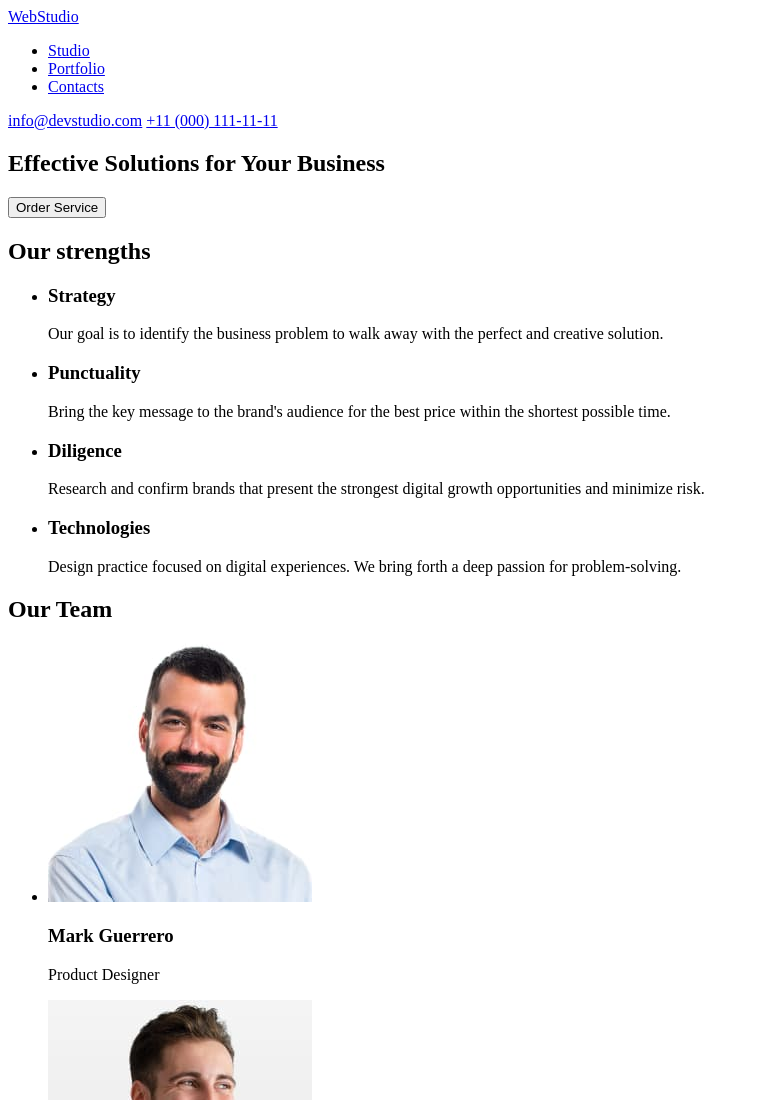
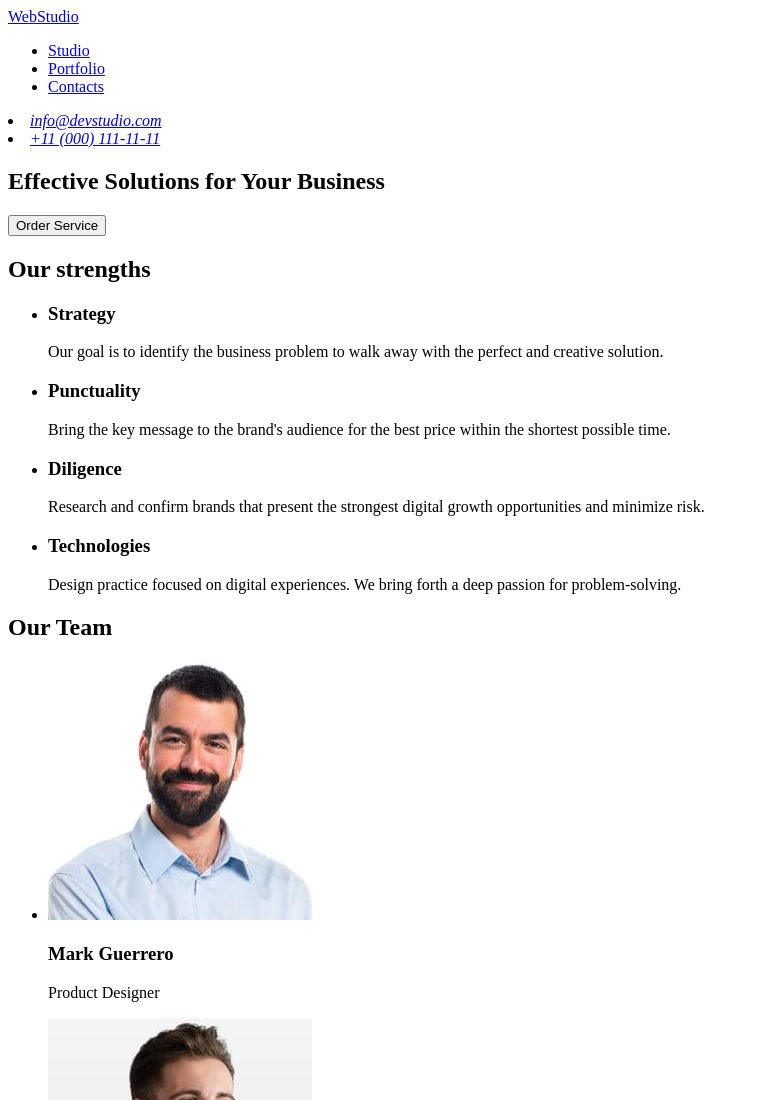
Before and after one commit to DutuGabriel/goit-markup-hw-01, a plain HTML site: page index.html in a window 1280 px wide. Shown: the top 1100 px of the page, without its empty margins (0-759 px from the left). Drawn offline with Linux system fonts and the light colour scheme.

Commit message:
Task verification 3

```diff
--- a/index.html
+++ b/index.html
@@ -16,8 +16,10 @@
           <li><a href="Contacts">Contacts</a></li>
         </ul>
       </nav>
-      <a href="mailto:info@devstudio.com">info@devstudio.com</a>
-      <a href="tel:+110001111111">+11 (000) 111-11-11</a>
+      <address>
+        <li><a href="mailto:info@devstudio.com">info@devstudio.com</a></li>
+        <li><a href="tel:+110001111111">+11 (000) 111-11-11</a></li>
+      </address>
     </header>
 
     <main>
```
